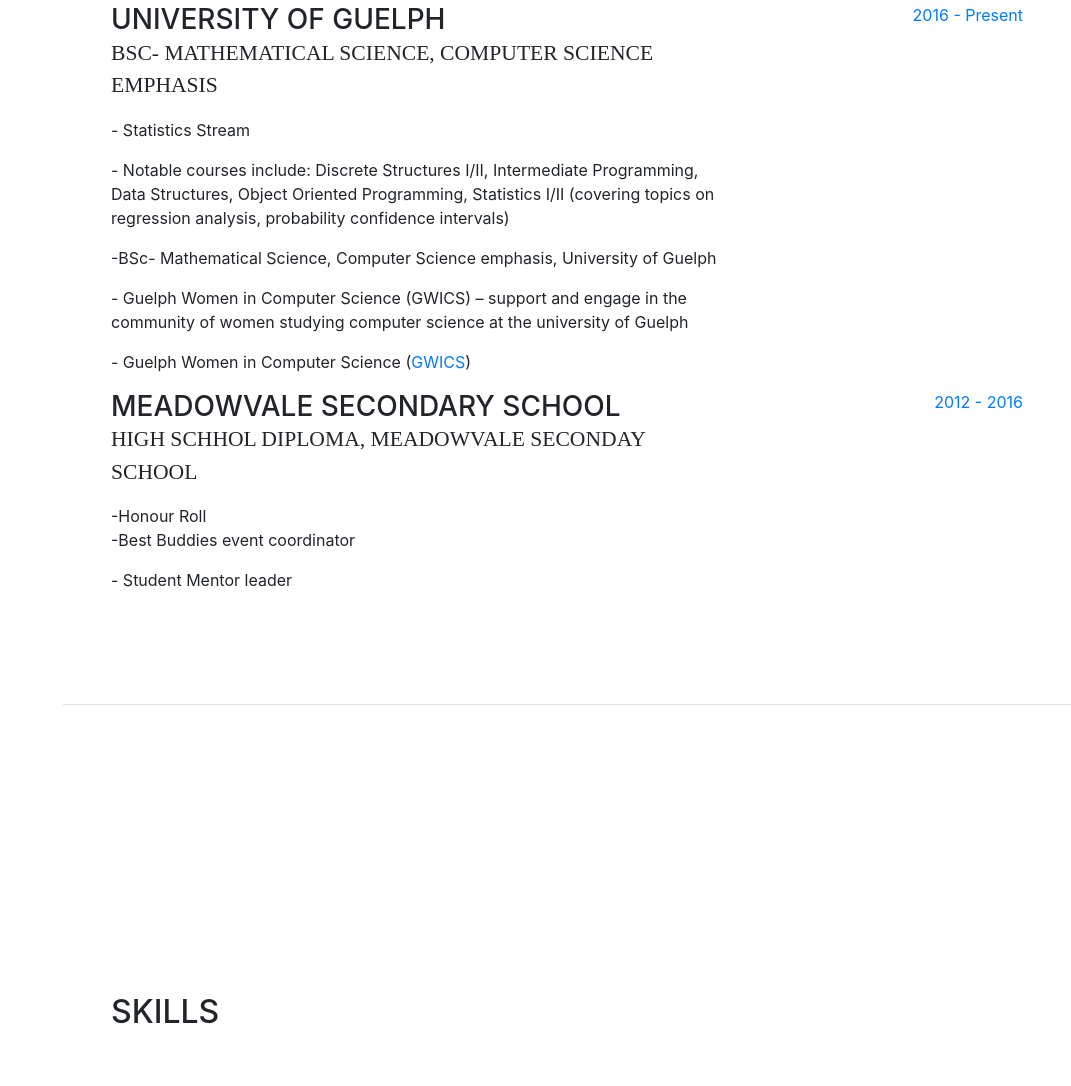
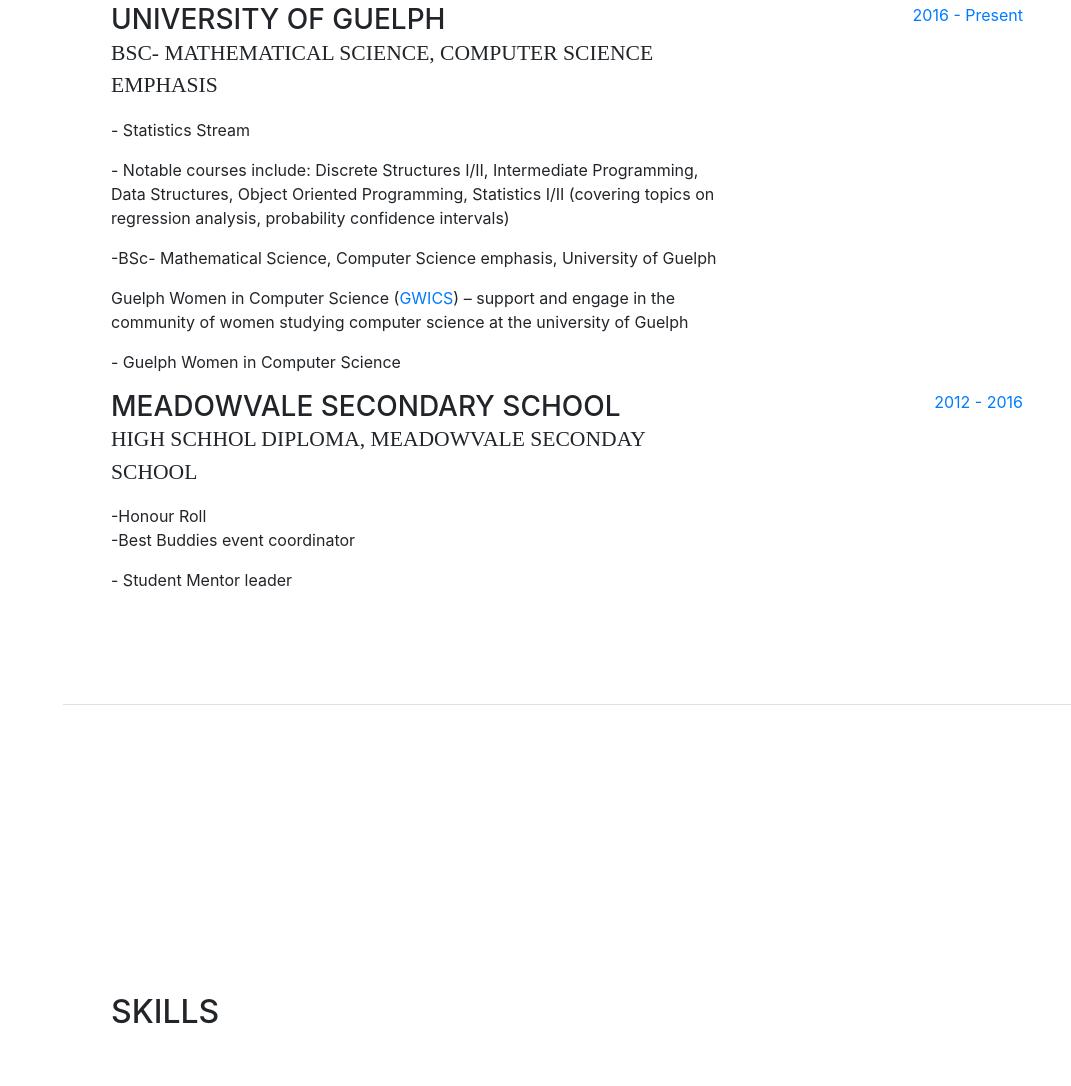
Before and after one commit to Melissa-Kennedy/melissa-kennedy.github.io, a website with bundled scripts: page index.html in a window 1280 px wide. Shown: the part 1731-2817 px from the top of the page, without its empty margins (209-1280 px from the left). Built offline with nearby package versions, Linux system fonts and the light colour scheme; a web font is replaced by a local one.

Commit message:
GWICS update 4.0

```diff
--- a/index.html
+++ b/index.html
@@ -130,9 +130,8 @@
               <p> - Statistics Stream </p>
             <p>  - Notable courses include: Discrete Structures I/II, Intermediate Programming, Data Structures, Object Oriented Programming, Statistics I/II (covering topics on regression analysis, probability confidence intervals) </p>
             <p>  -BSc- Mathematical Science, Computer Science emphasis, University of Guelph </p>
-            <p>  - Guelph Women in Computer Science (GWICS) – support and engage in the community of women studying computer science at the university of Guelph</p>
-            <p>          - Guelph Women in Computer Science (<a href= "https://www.uoguelph.ca/computing/outreach/gwics"target="_blank">GWICS</a>) </p>
-
+            <p>  Guelph Women in Computer Science (<a href="https://www.uoguelph.ca/computing/outreach/gwics"target="_blank">GWICS</a>) – support and engage in the community of women studying computer science at the university of Guelph</p>
+            <p>          - Guelph Women in Computer Science</p>
             </div>
             <div class="resume-date text-md-right">
               <span class="text-primary">2016 - Present</span>
```
